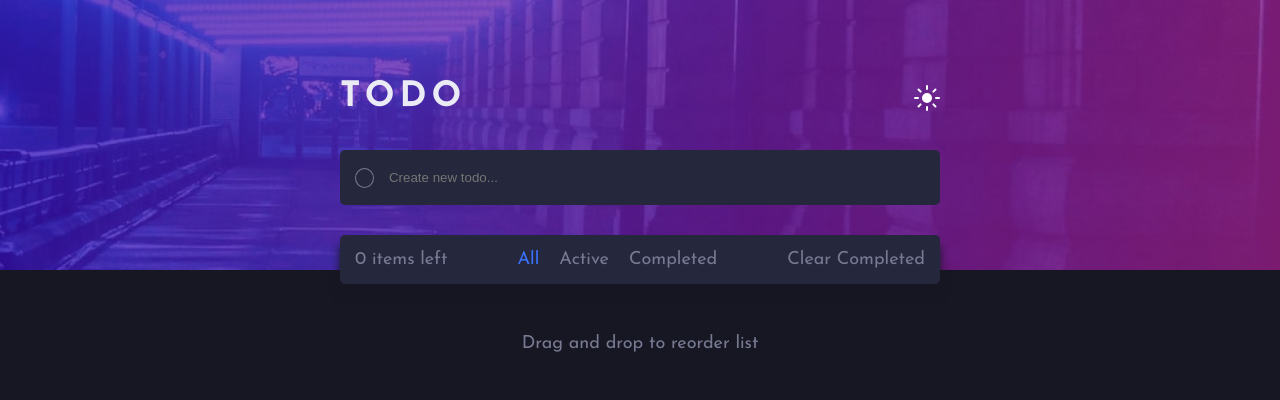
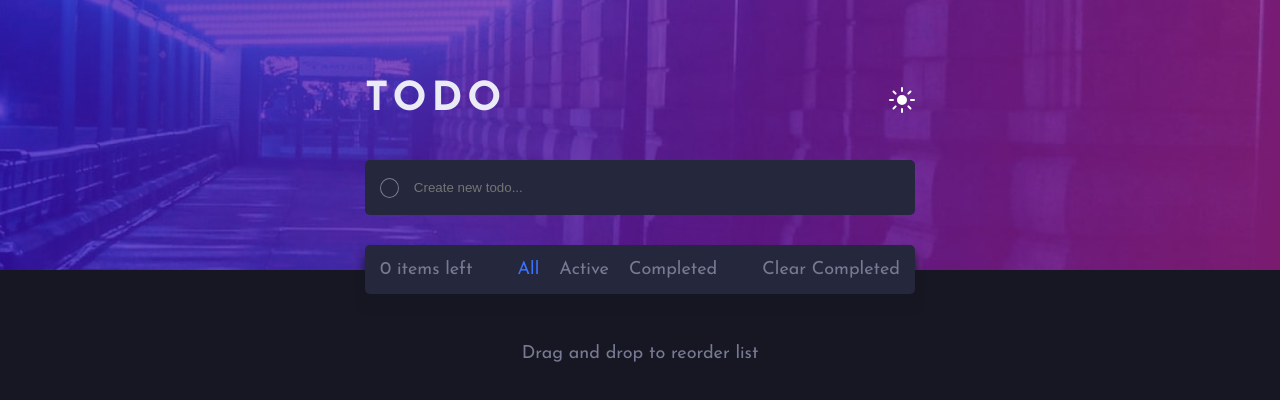
Before and after one commit to mickaelk98/fem-todo-app, a React (Vite) app: page / in a window 1280 px wide. Shown: the top 400 px of the page. Built offline with nearby package versions, Linux system fonts and the light colour scheme.

Commit message:
adjusting todo container width

```diff
--- a/src/index.css
+++ b/src/index.css
@@ -81,7 +81,7 @@ ul li {
   position: absolute;
   top: 0;
   width: 90%;
-  max-width: 600px;
+  max-width: 550px;
   margin-top: 80px;
 }
 
@@ -89,7 +89,7 @@ ul li {
   display: flex;
   align-items: center;
   justify-content: space-between;
-  margin-bottom: 35px;
+  margin-bottom: 40px;
 }
 
 .head h1 {
@@ -265,7 +265,7 @@ ul li {
 @media screen and (min-width: 768px) {
 
   .head h1 {
-    font-size: 35px;
+    font-size: 40px;
   }
 
   .mobile {
```
